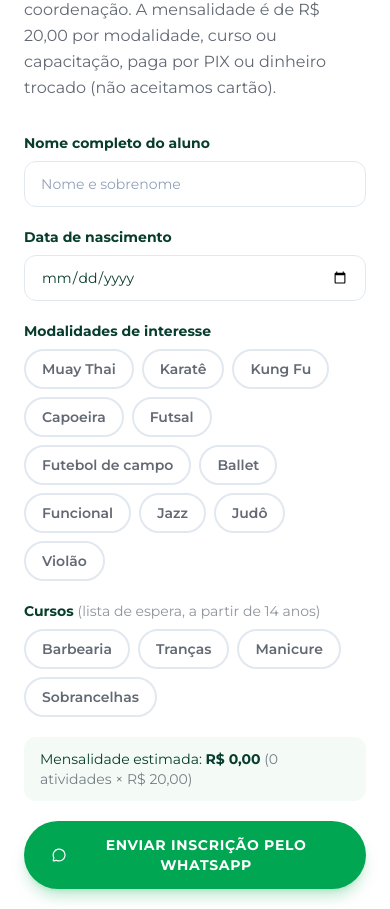
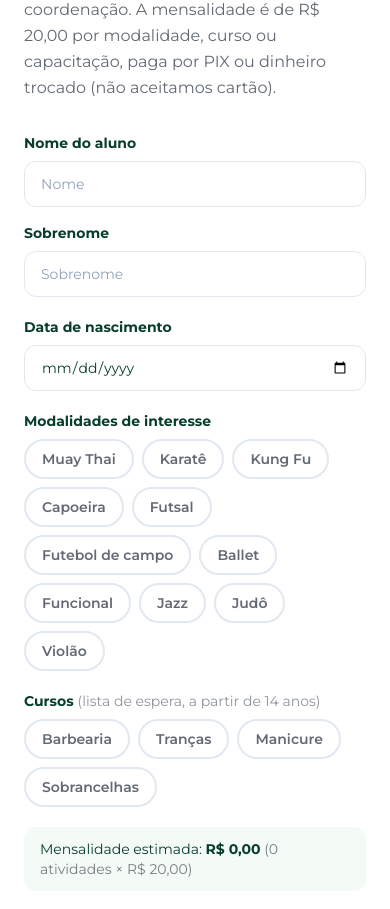
Before and after one commit to skolov1/ProjetoIntegrador_OngDoPovo, a React (Vite) app in the folder frontend/: page / in a window 390 px wide. Shown: the part 8690-9599 px from the top of the page. Built offline with nearby package versions, Linux system fonts and the light colour scheme.

Commit message:
Inscricao: nome e sobrenome em campos separados (aluno e responsavel)
A mensagem do WhatsApp junta os dois. Testes atualizados (13 passando).

Co-Authored-By: Claude Sonnet 5.5 <noreply@anthropic.com>

```diff
--- a/frontend/src/features/home/PreRegisterSection.tsx
+++ b/frontend/src/features/home/PreRegisterSection.tsx
@@ -32,11 +32,13 @@ const ERRO = 'mt-1 text-xs font-semibold text-vermelho'
 
 const VAZIO: DadosInscricao = {
   nome: '',
+  sobrenome: '',
   nascimento: '',
   modalidades: [],
   cursos: [],
   telefone: '',
   responsavelNome: '',
+  responsavelSobrenome: '',
   responsavelTelefone: '',
 }
 
@@ -94,12 +96,13 @@ export function PreRegisterSection() {
           </SectionLead>
 
           <form className="mt-8 space-y-5" onSubmit={enviar} noValidate>
-            <label className={`block ${ROTULO}`}>
-              Nome completo do aluno
+            <div className="grid gap-4 sm:grid-cols-2">
+              <label className={ROTULO}>
+                Nome do aluno
                 <input
                   type="text"
-                autoComplete="name"
-                placeholder="Nome e sobrenome"
+                  autoComplete="given-name"
+                  placeholder="Nome"
                   value={dados.nome}
                   onChange={(e) => atualizar({ nome: e.target.value })}
                   aria-invalid={erros.nome ? 'true' : undefined}
@@ -107,6 +110,20 @@ export function PreRegisterSection() {
                 />
                 {erros.nome && <span className={`block ${ERRO}`}>{erros.nome}</span>}
               </label>
+              <label className={ROTULO}>
+                Sobrenome
+                <input
+                  type="text"
+                  autoComplete="family-name"
+                  placeholder="Sobrenome"
+                  value={dados.sobrenome}
+                  onChange={(e) => atualizar({ sobrenome: e.target.value })}
+                  aria-invalid={erros.sobrenome ? 'true' : undefined}
+                  className={`${CAMPO} ${erros.sobrenome ? 'border-vermelho' : ''}`}
+                />
+                {erros.sobrenome && <span className={`block ${ERRO}`}>{erros.sobrenome}</span>}
+              </label>
+            </div>
 
             <label className={`block ${ROTULO}`}>
               Data de nascimento
@@ -173,7 +190,7 @@ export function PreRegisterSection() {
                     <input
                       type="text"
                       autoComplete="off"
-                      placeholder="Nome completo"
+                      placeholder="Nome"
                       value={dados.responsavelNome}
                       onChange={(e) => atualizar({ responsavelNome: e.target.value })}
                       aria-invalid={erros.responsavelNome ? 'true' : undefined}
@@ -184,6 +201,22 @@ export function PreRegisterSection() {
                     )}
                   </label>
                   <label className={ROTULO}>
+                    Sobrenome do responsável
+                    <input
+                      type="text"
+                      autoComplete="off"
+                      placeholder="Sobrenome"
+                      value={dados.responsavelSobrenome}
+                      onChange={(e) => atualizar({ responsavelSobrenome: e.target.value })}
+                      aria-invalid={erros.responsavelSobrenome ? 'true' : undefined}
+                      className={`${CAMPO} ${erros.responsavelSobrenome ? 'border-vermelho' : ''}`}
+                    />
+                    {erros.responsavelSobrenome && (
+                      <span className={`block ${ERRO}`}>{erros.responsavelSobrenome}</span>
+                    )}
+                  </label>
+                </div>
+                <label className={`block ${ROTULO}`}>
                   Telefone do responsável
                   <input
                     type="tel"
@@ -199,7 +232,6 @@ export function PreRegisterSection() {
                     <span className={`block ${ERRO}`}>{erros.responsavelTelefone}</span>
                   )}
                 </label>
-                </div>
               </div>
             )}
 
--- a/frontend/src/lib/inscricao.ts
+++ b/frontend/src/lib/inscricao.ts
@@ -29,6 +29,7 @@ export const MAIORIDADE = 18
 
 export type DadosInscricao = {
   nome: string
+  sobrenome: string
   /** AAAA-MM-DD, como vem do <input type="date">. */
   nascimento: string
   modalidades: string[]
@@ -36,6 +37,7 @@ export type DadosInscricao = {
   /** Telefone do próprio aluno (maior de idade que escolheu curso). */
   telefone: string
   responsavelNome: string
+  responsavelSobrenome: string
   responsavelTelefone: string
 }
 
@@ -76,9 +78,8 @@ export function formatarReais(valor: number): string {
 export function validarInscricao(dados: DadosInscricao, hoje: Date = new Date()): ErrosInscricao {
   const erros: ErrosInscricao = {}
 
-  if (dados.nome.trim().split(/\s+/).filter(Boolean).length < 2) {
-    erros.nome = 'Informe o nome completo'
-  }
+  if (dados.nome.trim().length < 2) erros.nome = 'Informe o nome'
+  if (dados.sobrenome.trim().length < 2) erros.sobrenome = 'Informe o sobrenome'
 
   const idade = calcularIdade(dados.nascimento, hoje)
   if (idade === null || idade > 120) {
@@ -93,8 +94,11 @@ export function validarInscricao(dados: DadosInscricao, hoje: Date = new Date())
 
   const menor = idade < MAIORIDADE
   if (menor) {
-    if (dados.responsavelNome.trim().split(/\s+/).filter(Boolean).length < 2) {
-      erros.responsavelNome = 'Informe o nome completo do responsável'
+    if (dados.responsavelNome.trim().length < 2) {
+      erros.responsavelNome = 'Informe o nome do responsável'
+    }
+    if (dados.responsavelSobrenome.trim().length < 2) {
+      erros.responsavelSobrenome = 'Informe o sobrenome do responsável'
     }
     if (soDigitos(dados.responsavelTelefone).length < 10) {
       erros.responsavelTelefone = 'Informe o telefone do responsável com DDD'
@@ -113,6 +117,8 @@ export function validarInscricao(dados: DadosInscricao, hoje: Date = new Date())
   return erros
 }
 
+const nomeCompleto = (nome: string, sobrenome: string) => `${nome.trim()} ${sobrenome.trim()}`
+
 function dataBr(iso: string): string {
   const [ano, mes, dia] = iso.split('-')
   return `${dia}/${mes}/${ano}`
@@ -126,7 +132,7 @@ export function montarMensagemInscricao(dados: DadosInscricao, hoje: Date = new
   const linhas = [
     'Olá, ONG do Povo! Quero fazer uma inscrição.',
     '',
-    `Aluno: ${dados.nome.trim()}`,
+    `Aluno: ${nomeCompleto(dados.nome, dados.sobrenome)}`,
     `Data de nascimento: ${dataBr(dados.nascimento)} (${idade} anos)`,
   ]
   if (dados.modalidades.length > 0) linhas.push(`Modalidades: ${dados.modalidades.join(', ')}`)
@@ -134,7 +140,8 @@ export function montarMensagemInscricao(dados: DadosInscricao, hoje: Date = new
 
   if (idade !== null && idade < MAIORIDADE) {
     linhas.push(
-      `Responsável: ${dados.responsavelNome.trim()} — ${dados.responsavelTelefone.trim()}`,
+      `Responsável: ${nomeCompleto(dados.responsavelNome, dados.responsavelSobrenome)} — ` +
+        dados.responsavelTelefone.trim(),
     )
   } else if (dados.cursos.length > 0) {
     linhas.push(`Telefone para contato: ${dados.telefone.trim()}`)
```
Also changed, not shown: 1 other file (tests, documents, lock files or other folders). Lines whose indentation alone changed are shown as unchanged.
